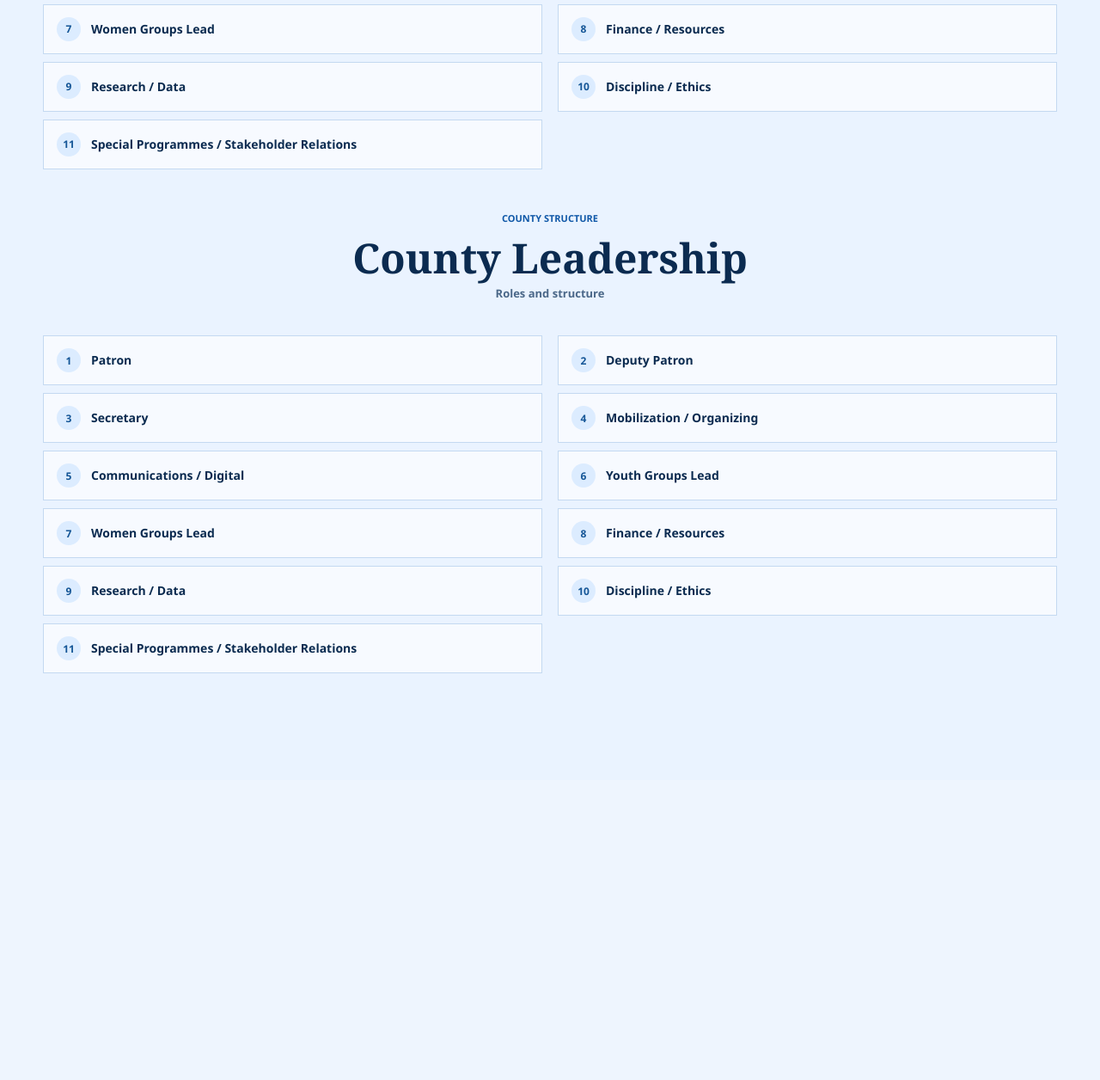
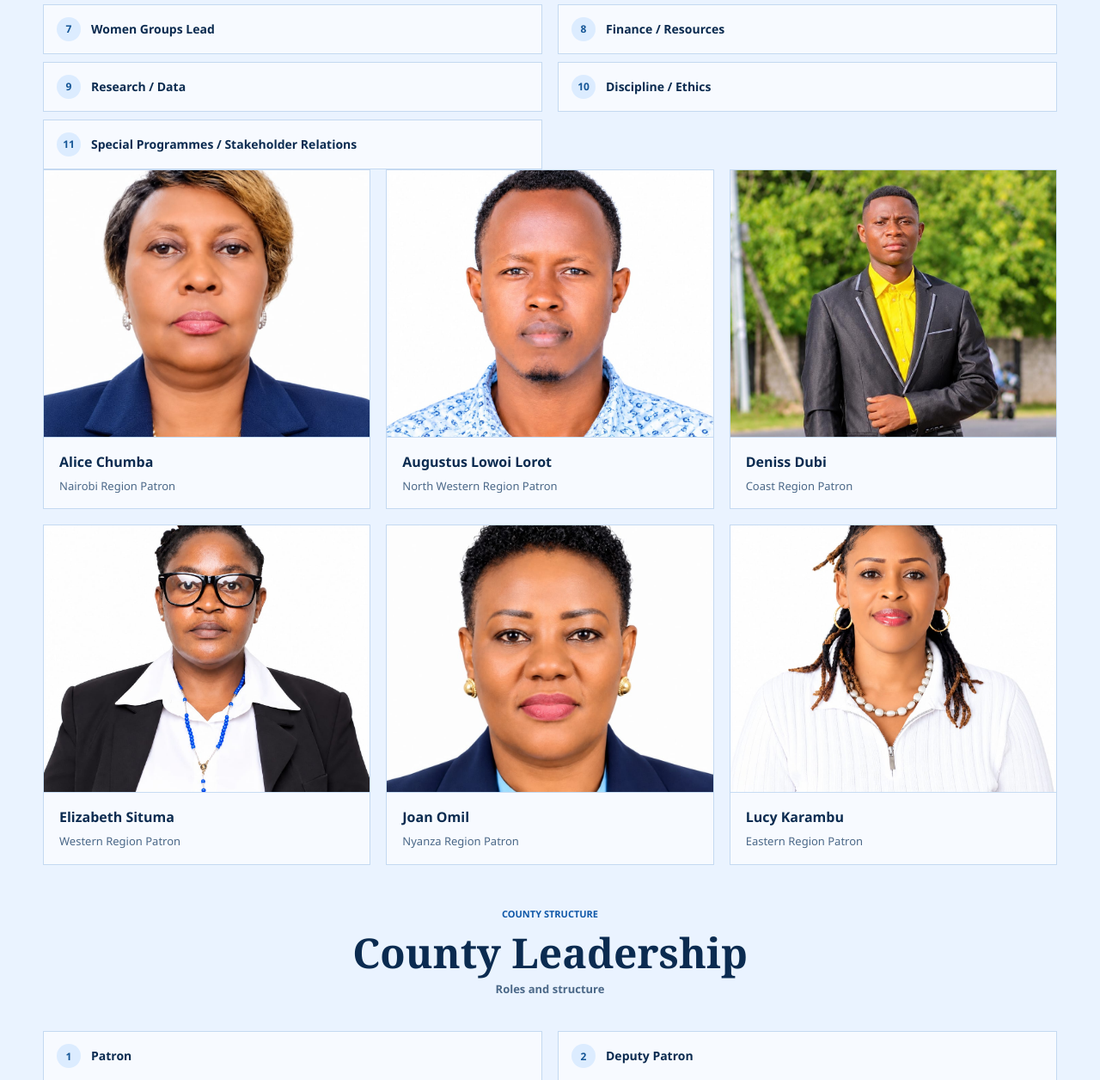
Before and after one commit to pta-hub/sunset, a Django app: page /leadership/ in a window 1280 px wide. Shown: the part 2329-3585 px from the top of the page at 86% size. Before the commit the page ends 3112 px from the top, so only its background shows below. Run offline with Django 5.2, Linux system fonts and the light colour scheme.

Commit message:
Add regional leadership profiles

```diff
--- a/m4c-main/templates/leadership.html
+++ b/m4c-main/templates/leadership.html
@@ -78,6 +78,17 @@
             <li><span>{{ forloop.counter }}</span>{{ role }}</li>
           {% endfor %}
         </ol>
+        <div class="leader-profile-grid">
+          {% for profile in regional_leadership_profiles %}
+            <article class="leader-profile">
+              <img class="leader-profile-photo" src="{% static profile.image %}" alt="{{ profile.name }}" loading="lazy">
+              <div class="leader-profile-copy">
+                <h3>{{ profile.name }}</h3>
+                <p>{{ profile.role }}</p>
+              </div>
+            </article>
+          {% endfor %}
+        </div>
       </section>
 
       <section class="structure-section">
--- a/m4c-main/website/views.py
+++ b/m4c-main/website/views.py
@@ -52,6 +52,39 @@ REGIONAL_LEADERSHIP = [
     "Communications / Digital", "Youth Groups Lead", "Women Groups Lead",
     "Finance / Resources", "Research / Data", "Discipline / Ethics",
     "Special Programmes / Stakeholder Relations",
+]
+
+REGIONAL_LEADERSHIP_PROFILES = [
+    {
+        "image": "images/alice-chumba-nairobi-region-patron.jpeg",
+        "name": "Alice Chumba",
+        "role": "Nairobi Region Patron",
+    },
+    {
+        "image": "images/augustus-lowoi-lorot-north-western-region-patron.jpeg",
+        "name": "Augustus Lowoi Lorot",
+        "role": "North Western Region Patron",
+    },
+    {
+        "image": "images/deniss-dubi-coast-region-patron.jpeg",
+        "name": "Deniss Dubi",
+        "role": "Coast Region Patron",
+    },
+    {
+        "image": "images/elizabeth-situma-western-region-patron.jpeg",
+        "name": "Elizabeth Situma",
+        "role": "Western Region Patron",
+    },
+    {
+        "image": "images/joan-omil-nyanza-region-patron.jpeg",
+        "name": "Joan Omil",
+        "role": "Nyanza Region Patron",
+    },
+    {
+        "image": "images/lucy-karambu-eastern-region-patron.jpeg",
+        "name": "Lucy Karambu",
+        "role": "Eastern Region Patron",
+    },
 ]
 
 COUNTY_LEADERSHIP = [
@@ -179,6 +212,7 @@ def leadership(request):
         "leadership_profiles": LEADERSHIP_PROFILES,
         "national_leadership": NATIONAL_LEADERSHIP,
         "regional_leadership": REGIONAL_LEADERSHIP,
+        "regional_leadership_profiles": REGIONAL_LEADERSHIP_PROFILES,
         "county_leadership": COUNTY_LEADERSHIP,
     })
 
```
Also changed, not shown: m4c-main/website/tests.py (+8 -0 lines), m4c-main/static/images/alice-chumba-nairobi-region-patron.jpeg (added), m4c-main/static/images/augustus-lowoi-lorot-north-western-region-patron.jpeg (added), m4c-main/static/images/deniss-dubi-coast-region-patron.jpeg (added), m4c-main/static/images/elizabeth-situma-western-region-patron.jpeg (added), m4c-main/static/images/joan-omil-nyanza-region-patron.jpeg (added), m4c-main/static/images/lucy-karambu-eastern-region-patron.jpeg (added), regional_leaders/Alice_chumba_Nairobi_region_patron.jpeg (added), regional_leaders/Augustus_lowoi_lorot _North_western_region_patron.jpeg (added), regional_leaders/Deniss_Dubi_coast_region_patron.jpeg (added), regional_leaders/Elizabeth_situma_western_region.jpeg (added), regional_leaders/Joan_omil_nyanza_region_patron.jpeg (added), regional_leaders/Lucy_karambu_eastern_region_patron.jpeg (added), regional_leaders/Rooney_onyango_national_youth_lead.jpeg (added), 1 more files.
